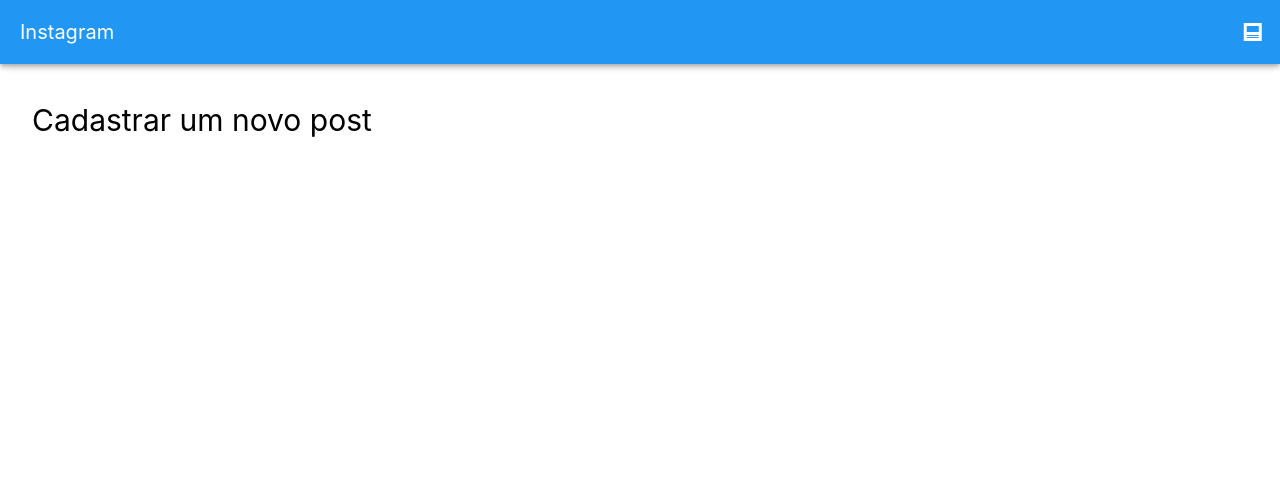
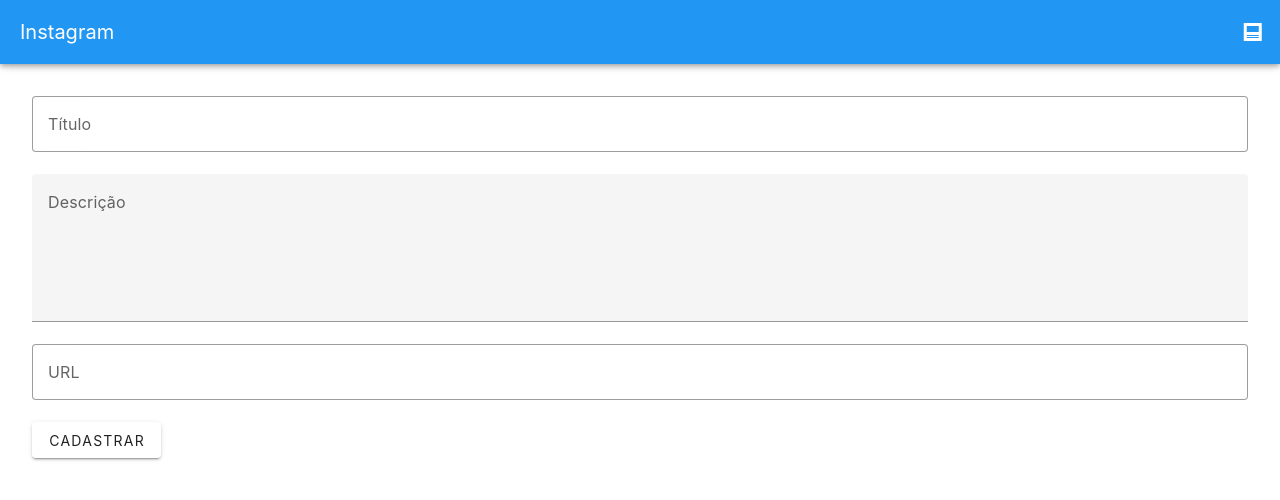
Before and after one commit to EduardoPSRodrigues/Curso-Vue-Js, a Vue app in the folder Clone Instagram VueJS/: page /posts/novo in a window 1280 px wide. Shown: the top 500 px of the page. Built offline with nearby package versions, Linux system fonts and the light colour scheme.

Commit message:
Criação da tela de New Post

```diff
--- a/Clone Instagram VueJS/src/components/Posts/New/NewPost.vue
+++ b/Clone Instagram VueJS/src/components/Posts/New/NewPost.vue
@@ -1,13 +1,84 @@
 <template>
-    <div>
-        <h1>Cadastrar um novo post</h1>
-    </div>
-</template>
-<script>
-export default {
+    <v-form @submit.prevent="handleSubmit">
+      <v-text-field label="Título" variant="outlined" v-model="title" />
+      <span>{{ this.errors.title }} </span>
+      <v-textarea label="Descrição" v-model="description" />
+      <span>{{ this.errors.description }} </span>
+      <v-text-field label="URL" variant="outlined" v-model="url" />
+      <span>{{ this.errors.url }} </span>
+      <v-btn type="submit">Cadastrar</v-btn>
+    </v-form>
+  </template>
 
-}
-</script>
-<style >
+  <script>
+  import axios from 'axios'
+  import * as yup from 'yup'
+  import { captureErrorYup } from '../../../utils/captureErrorYup'
 
-</style>
+  export default {
+    data() {
+      return {
+        title: '',
+        description: '',
+        url: '',
+        errors: {}
+      }
+    },
+    methods: {
+      handleSubmit() {
+        try {
+          // 1 - criar schema validation
+          const schema = yup.object().shape({
+            title: yup.string().required('Título é obrigatório'),
+            url: yup.string().required('URL é obrigatório'),
+            description: yup
+              .string()
+              .required('Descrição é obrigatório')
+              .min(20, 'A descrição é pequena demais')
+              .max(200, 'A descrição ultrapassou o limite')
+          })
+
+          schema.validateSync(
+            {
+              title: this.title,
+              description: this.description,
+              url: this.url
+            },
+            { abortEarly: false }
+          ) // importante
+
+          const token = localStorage.getItem('instagram_token')
+
+          axios({
+            url: 'http://localhost:3000/api/posts',
+            method: 'post',
+            data: {
+              title: this.title,
+              description: this.description,
+              url: this.url
+            },
+            headers: {
+              Authorization: `Bearen ${token}`
+            }
+          })
+            .then(() => {
+              alert('Cadastro com sucesso')
+              this.title = ''
+              this.url = ''
+              this.description = ''
+            })
+            .catch(() => {
+              alert('Houve um erro ao realizar o cadastro')
+            })
+
+          // ...............
+        } catch (error) {
+          if (error instanceof yup.ValidationError) {
+            // capturar os errors do yup
+            this.errors = captureErrorYup(error)
+          }
+        }
+      }
+    }
+  }
+  </script>
```
